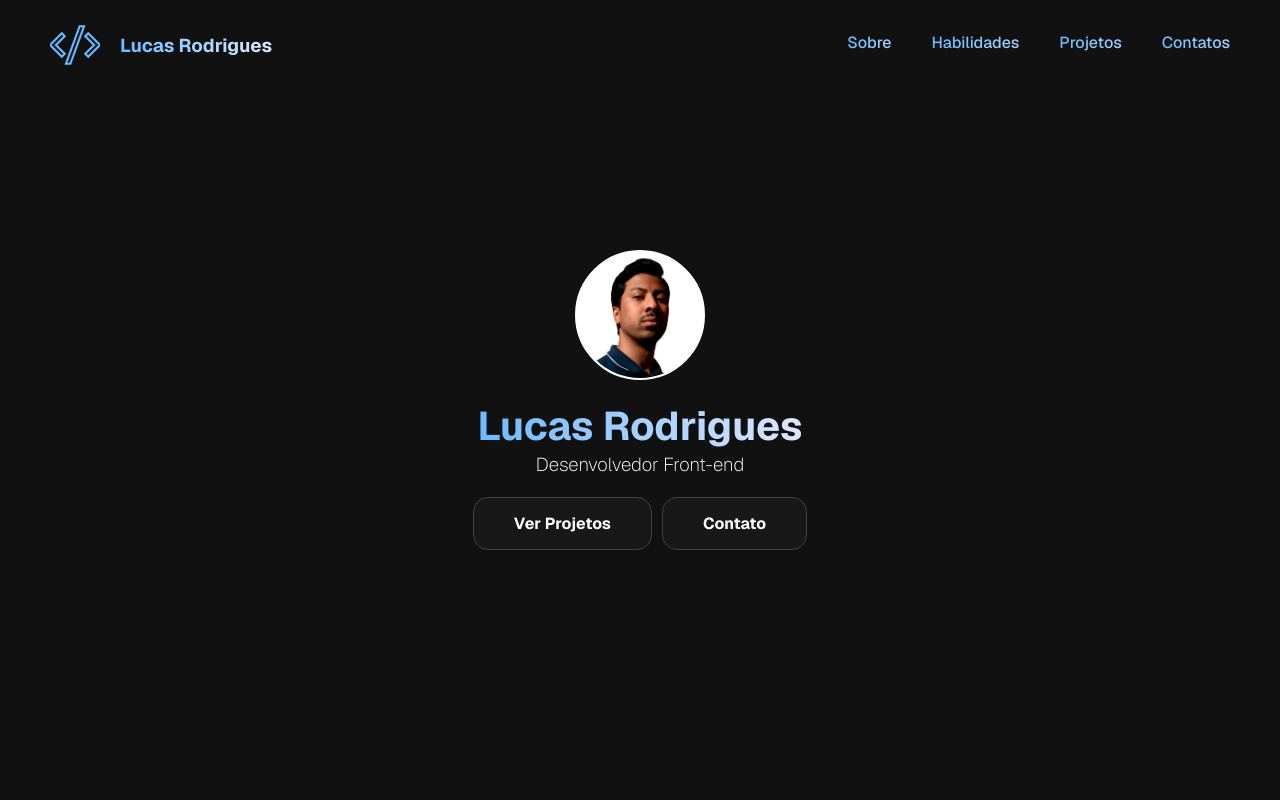
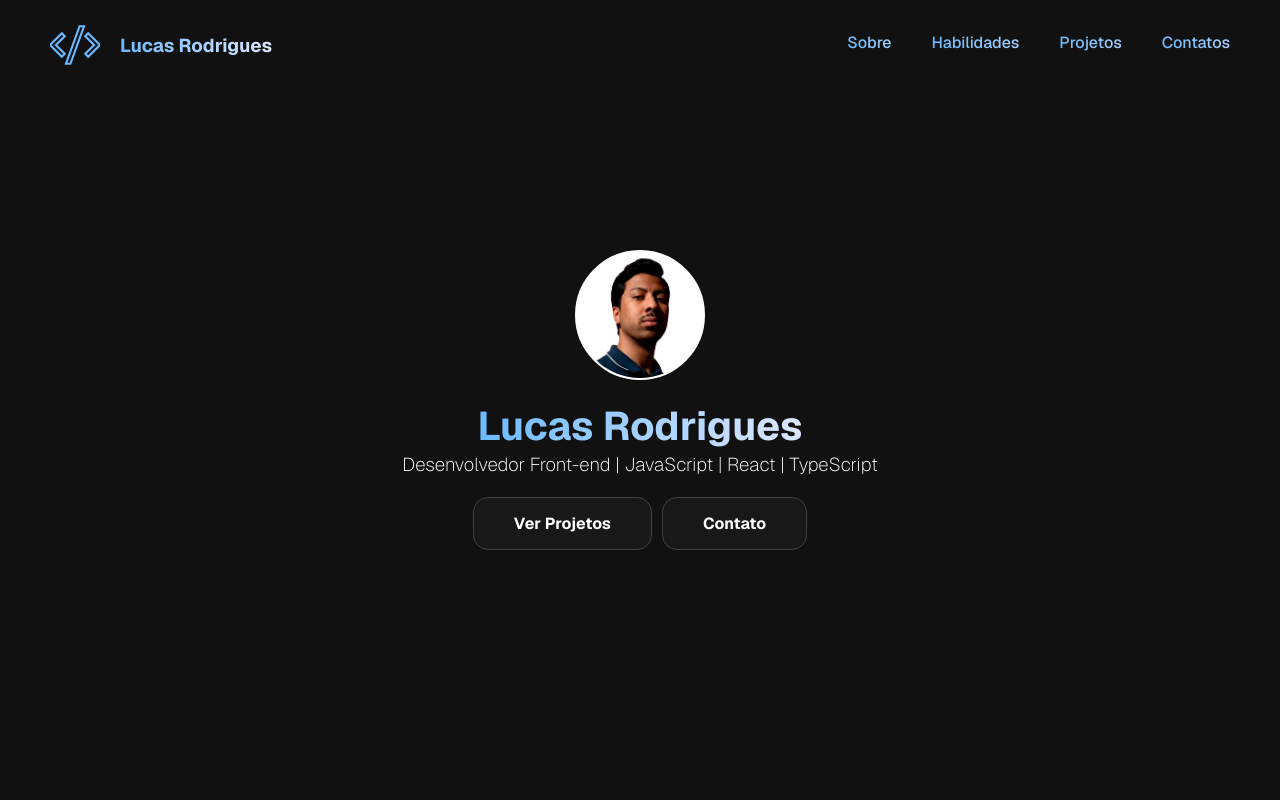
Before and after one commit to lucasmrdeveloper/lucasrodrigues, a React (Vite) app: page / in a window 1280 px wide. Shown: the top 800 px of the page. Built offline with nearby package versions, Linux system fonts and the light colour scheme.

Commit message:
refactor: atualiza descrição da profissão na home

```diff
--- a/src/componentes/Home/Home.jsx
+++ b/src/componentes/Home/Home.jsx
@@ -19,7 +19,7 @@ function Home() {
 
                     <h1 className="home-nome">Lucas Rodrigues</h1>
 
-                    <h3 className="home-profissao">Desenvolvedor Front-end</h3>
+                    <h3 className="home-profissao">Desenvolvedor Front-end | JavaScript | React | TypeScript</h3>
 
                     <div className="home-btns">
                         <a className="home-btn" href="#contatos">Ver projetos</a>
```
